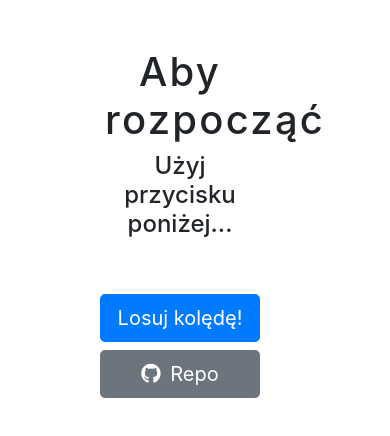
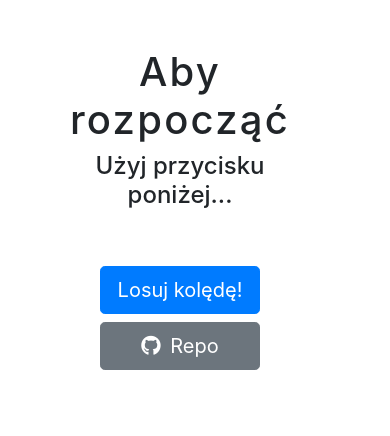
Before and after one commit to czooosnekbot/carols_randomizer, a plain HTML site: page index.html in a window 390 px wide. Drawn offline with nearby package versions, Linux system fonts and the light colour scheme.

Commit message:
mobile impr

```diff
--- a/index.html
+++ b/index.html
@@ -12,8 +12,8 @@
 <body>
     <div class="container h-100 w-100">
         <div class="row h-100 w-100">
-            <div class="col-3"></div>
-            <div class="col-6 d-flex align-items-center justify-content-center flex-column">
+            <div class="col-1 col-md-3"></div>
+            <div class="col-10 col-md-6 d-flex align-items-center justify-content-center flex-column">
                 <div class="carol w-100 h-100">
                     <div style="display: block;" class="start-info mt-5">
                         <h1>Aby rozpocząć</h1>
@@ -242,7 +242,7 @@
                 <button id="roll" class="btn btn-lg btn-primary mt-5">Losuj kolędę!</button>
                 <a class="btn btn-lg btn-secondary mt-2" href="https://github.com/czooosnekbot/carols_randomizer" target="_blank"><i class="fab fa-github mr-1"></i> Repo</a>
             </div>
-            <div class="col-3"></div>
+            <div class="col-1 col-md-3"></div>
         </div>
     </div>
     <script src="script.js"></script>
```
